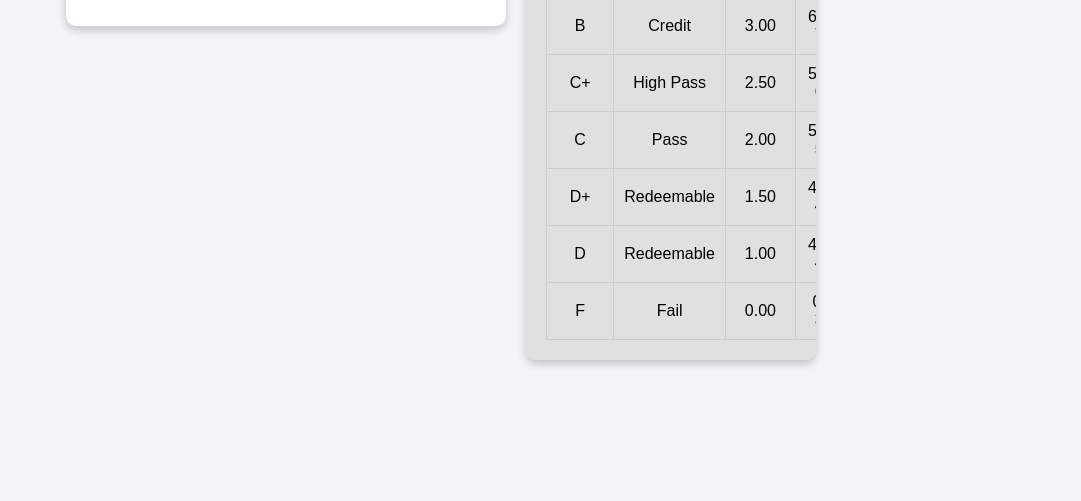
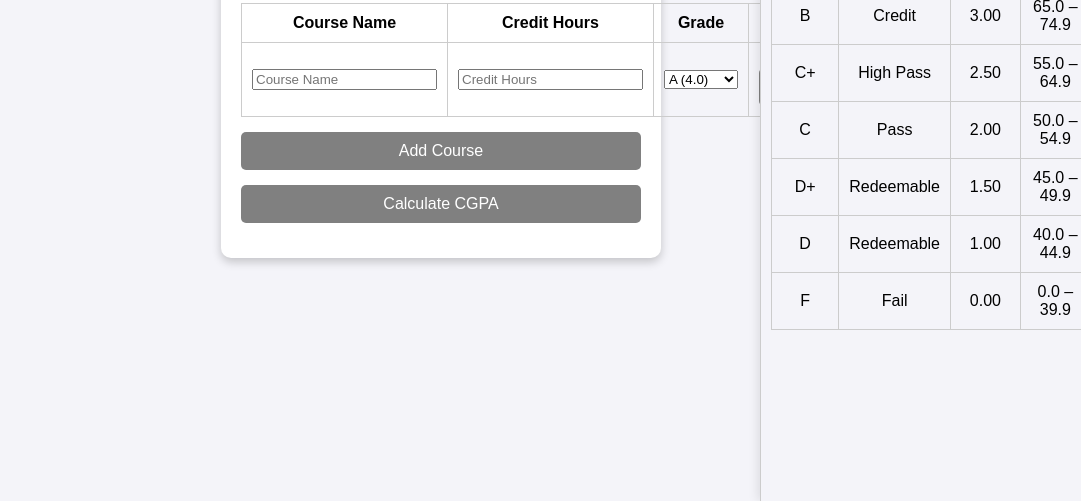
Before and after one commit to eyequeue264/UTP-CGPA-Calculator, a plain HTML site: page index.html in a window 1280 px wide. Shown: the part 319-820 px from the top of the page, without its empty margins (199-1280 px from the left). Drawn offline with Linux system fonts and the light colour scheme.

Commit message:
Update styles.css

```diff
--- a/styles.css
+++ b/styles.css
@@ -1,38 +1,24 @@
-/* General Styles */
 body {
     font-family: Arial, sans-serif;
     margin: 0;
     padding: 0;
     display: flex;
     justify-content: center;
-    align-items: flex-start;
+    align-items: center;
     height: 100vh;
     background-color: #f4f4f9;
 }
 
-/* Container Styles */
 .container {
     background: white;
     padding: 20px;
     border-radius: 10px;
     box-shadow: 0 4px 10px rgba(0, 0, 0, 0.2);
-    width: 400px;
-    margin-right: 20px;
+    width: 100%;
+    max-width: 400px; /* Limit max width to 400px for large screens */
 }
 
-/* Sidebar Styles */
-.sidebar {
-    background: #e0e0e0;
-    padding: 20px;
-    border-radius: 10px;
-    box-shadow: 0 4px 10px rgba(0, 0, 0, 0.2);
-    width: 250px;
-    height: auto;
-    max-height: 90vh;
-    overflow-y: auto;
-}
-
-h1, h2 {
+h1 {
     text-align: center;
 }
 
@@ -56,7 +42,7 @@ button {
     width: 100%;
     padding: 10px;
     border: none;
-    background-color: #7e7e7e;
+    background-color: #808080; /* Gray color */
     color: white;
     font-size: 16px;
     border-radius: 5px;
@@ -64,20 +50,7 @@ button {
 }
 
 button:hover {
-    background-color: #5c5c5c;
-}
-
-.remove-btn {
-    background-color: #e74c3c;
-    color: white;
-    border: none;
-    padding: 5px 10px;
-    border-radius: 5px;
-    cursor: pointer;
-}
-
-.remove-btn:hover {
-    background-color: #c0392b;
+    background-color: #565656; /* Darker gray on hover */
 }
 
 .result {
@@ -86,3 +59,51 @@ button:hover {
     font-size: 18px;
     color: #333;
 }
+
+/* Sidebar style for mobile view */
+.sidebar {
+    position: absolute;
+    right: 0;
+    top: 0;
+    background-color: #f4f4f9;
+    width: 300px;
+    padding: 10px;
+    border-left: 1px solid #ccc;
+    height: 100%;
+    overflow-y: auto;
+    box-shadow: -2px 0px 10px rgba(0, 0, 0, 0.1);
+    display: block;
+}
+
+/* Make the sidebar content scrollable on small screens */
+@media (max-width: 768px) {
+    .sidebar {
+        position: relative;
+        width: 100%;
+        box-shadow: none;
+    }
+
+    .container {
+        max-width: 100%; /* Allow container to take up full width on mobile */
+        padding: 15px;
+    }
+
+    h1 {
+        font-size: 1.5rem; /* Slightly smaller heading */
+    }
+}
+
+/* For very small mobile screens */
+@media (max-width: 480px) {
+    .container {
+        padding: 10px; /* Reduce padding for very small screens */
+    }
+
+    button {
+        font-size: 14px; /* Reduce button font size */
+    }
+
+    .result {
+        font-size: 16px; /* Adjust result text for smaller screens */
+    }
+}
```
